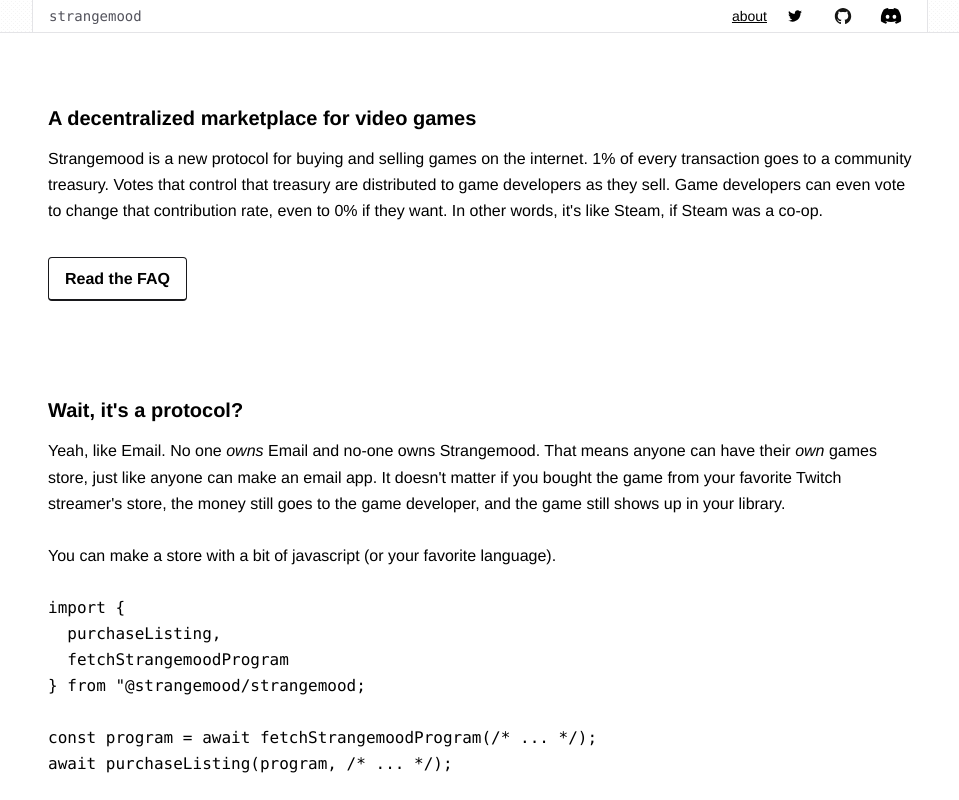
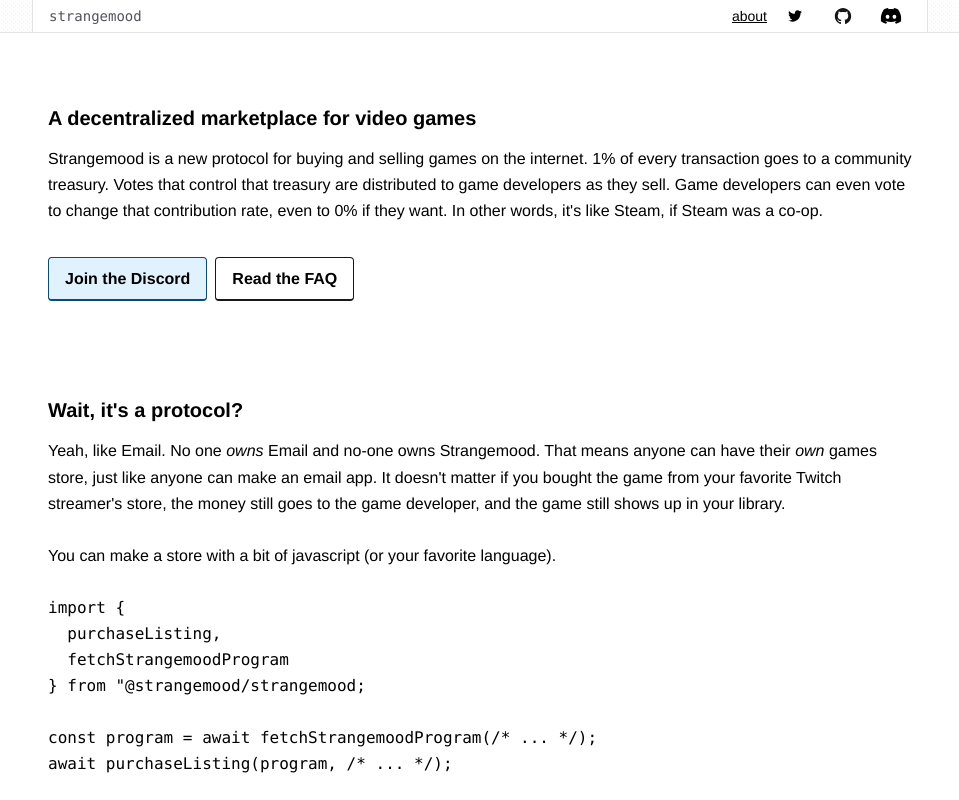
Before and after one commit to strangemoodfoundation/strangemood.org, a Next.js app: page / in a window 1280 px wide. Shown: the top 800 px of the page, without its empty margins (160-1119 px from the left). Built offline with nearby package versions, Linux system fonts and the light colour scheme.

Commit message:
add strangemood

```diff
--- a/pages/index.tsx
+++ b/pages/index.tsx
@@ -10,7 +10,7 @@
     <a
       href={props.href}
       className={
-        "clear cursor-pointer hover:bg-blue-200 border border-blue-900 bg-blue-100 px-4 py-2 font-bold rounded " +
+        "clear cursor-pointer border-b-2 hover:bg-blue-200 border border-blue-900 bg-blue-100 px-4 py-2 font-bold rounded " +
           props.className || ""
       }
     >
@@ -55,10 +55,10 @@
               it's like Steam, if Steam was a co-op.
             </p>
             <div className="mt-8 flex">
-              {/* <PrimaryLink href="https://demo.strangemood.org">
-              Play with the demo
-            </PrimaryLink> */}
-              <MinorLink className="ml-0" href="/about">
+              <PrimaryLink href="https://discord.gg/Y2R3VBcRmA">
+                Join the Discord
+              </PrimaryLink>
+              <MinorLink className="ml-2" href="/about">
                 Read the FAQ
               </MinorLink>
             </div>
```
